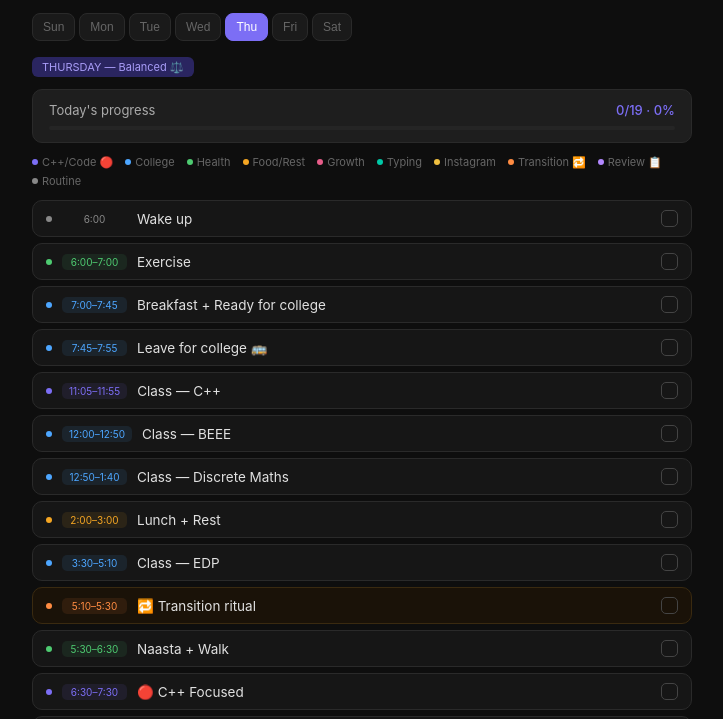
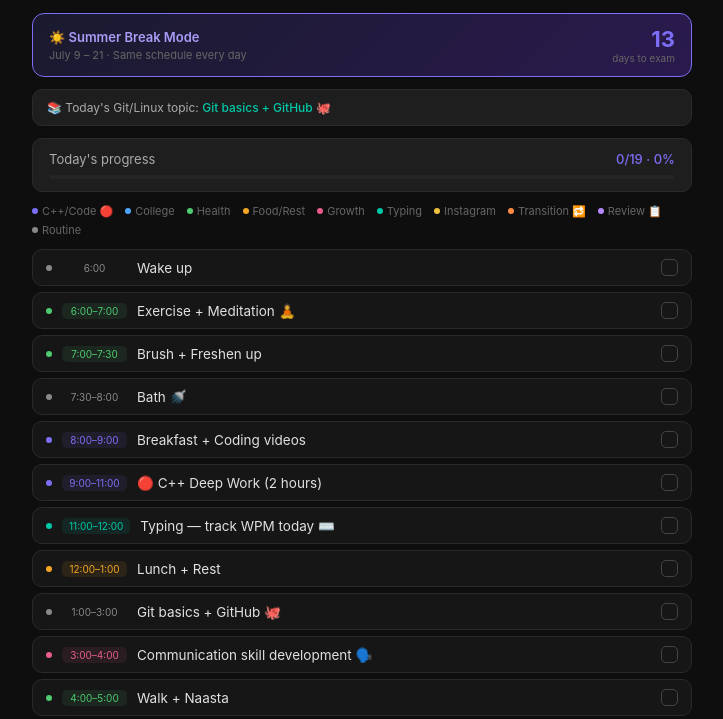
Before and after one commit to shrivastavmritunjay28-netizen/my-routine, a plain HTML site: page index.html in a window 1280 px wide. Shown: the part 66-785 px from the top of the page, without its empty margins (278-1001 px from the left). Drawn offline with Linux system fonts and the light colour scheme.

Commit message:
Update index.html

```diff
--- a/index.html
+++ b/index.html
@@ -81,6 +81,50 @@
 
 <script>
 const STORAGE_KEY = "routine_standalone_v1";
+
+const SUMMER_END = "2026-07-21";
+const isSummerMode = () => new Date().toISOString().slice(0,10) <= SUMMER_END;
+
+const getGitTopic = () => {
+  const start = new Date("2026-07-09");
+  const today = new Date();
+  const day = Math.floor((today - start) / 86400000) + 1;
+  if(day <= 3) return "Git basics + GitHub 🐙";
+  if(day <= 6) return "Linux commands 🐧";
+  if(day <= 9) return "GitHub advanced — branches, PRs 🔀";
+  return "Mix revision + small project 🛠️";
+};
+
+const getDaysLeft = () => {
+  const end = new Date("2026-07-22");
+  const today = new Date();
+  today.setHours(0,0,0,0);
+  return Math.max(0, Math.ceil((end - today) / 86400000));
+};
+
+const SUMMER_SCHEDULE = {
+  tasks: [
+    {id:"su_1", time:"6:00", label:"Wake up"},
+    {id:"su_2", time:"6:00–7:00", label:"Exercise + Meditation 🧘"},
+    {id:"su_3", time:"7:00–7:30", label:"Brush + Freshen up"},
+    {id:"su_4", time:"7:30–8:00", label:"Bath 🚿"},
+    {id:"su_5", time:"8:00–9:00", label:"Breakfast + Coding videos"},
+    {id:"su_6", time:"9:00–11:00", label:"🔴 C++ Deep Work (2 hours)"},
+    {id:"su_7", time:"11:00–12:00", label:"Typing — track WPM today ⌨️"},
+    {id:"su_8", time:"12:00–1:00", label:"Lunch + Rest"},
+    {id:"su_9", time:"1:00–3:00", label:"Git / GitHub / Linux + Dev tools 💻"},
+    {id:"su_10", time:"3:00–4:00", label:"Communication skill development 🗣️"},
+    {id:"su_11", time:"4:00–5:00", label:"Walk + Naasta"},
+    {id:"su_12", time:"5:00–6:00", label:"Free / Personality / Videos"},
+    {id:"su_13", time:"6:00–7:00", label:"Instagram (hard lock 1 hour) 📱"},
+    {id:"su_14", time:"7:00–8:00", label:"College study — exam prep 📖"},
+    {id:"su_15", time:"8:00–9:00", label:"Dinner"},
+    {id:"su_16", time:"9:00–10:00", label:"Night revision — same day topics"},
+    {id:"su_17", time:"10:00–10:10", label:"📋 Night review"},
+    {id:"su_18", time:"10:10–11:00", label:"Call + Wind down"},
+    {id:"su_19", time:"11:00", label:"Sleep 🌙"},
+  ]
+};
 
 const SCHEDULE = {
   MONDAY:[
@@ -257,6 +301,13 @@ let currentView="today";
 let activeDay=getDayName();
 let historyDate=null;
 
+function getSummerTasks(){
+  return SUMMER_SCHEDULE.tasks.map(t=>{
+    if(t.id==="su_9") return {...t, label:`${getGitTopic()}`};
+    return t;
+  });
+}
+
 function loadLogs(){try{const s=localStorage.getItem(STORAGE_KEY);if(s)logs=JSON.parse(s);}catch{}}
 function saveLogs(){try{localStorage.setItem(STORAGE_KEY,JSON.stringify(logs));}catch{}}
 function isChecked(id,date){return!!logs[date+"_"+id];}
@@ -297,30 +348,53 @@ function renderTasks(tasks,date,clickable){
 }
 
 function renderToday(){
-  const tasks=SCHEDULE[activeDay]||[];
-  const done=tasks.filter(t=>isChecked(t.id,todayStr())).length;
+  const summer = isSummerMode();
+  const tasks = summer ? getSummerTasks() : (SCHEDULE[activeDay]||[]);
+  const dateKey = todayStr();
+  const done=tasks.filter(t=>isChecked(t.id,dateKey)).length;
   const pct=tasks.length?Math.round((done/tasks.length)*100):0;
   const isToday=activeDay===getDayName();
-  const dayTabs=DAYS.map(d=>{
+  const daysLeft=getDaysLeft();
+
+  const summerBanner = summer ? `
+    <div style="background:linear-gradient(135deg,#1a1a2e,#2a1a4e);border:0.5px solid #7c6ef5;border-radius:12px;padding:12px 16px;margin-bottom:12px;display:flex;justify-content:space-between;align-items:center">
+      <div>
+        <div style="font-size:13px;font-weight:600;color:#a89cf7">☀️ Summer Break Mode</div>
+        <div style="font-size:11px;color:#666;margin-top:3px">July 9 – 21 · Same schedule every day</div>
+      </div>
+      <div style="text-align:right">
+        <div style="font-size:22px;font-weight:700;color:#7c6ef5">${daysLeft}</div>
+        <div style="font-size:10px;color:#666">days to exam</div>
+      </div>
+    </div>
+    <div style="background:#1e1e1e;border:0.5px solid #2a2a2a;border-radius:10px;padding:10px 14px;margin-bottom:12px;font-size:12px;color:#aaa">
+      📚 Today's Git/Linux topic: <span style="color:#00c9a7;font-weight:500">${getGitTopic()}</span>
+    </div>
+  ` : "";
+
+  const dayTabs = summer ? "" : DAYS.map(d=>{
     const isT=d===getDayName();
     let cls="day-tab";
     if(d===activeDay)cls+=" active";
     else if(isT)cls+=" today";
     return `<button class="${cls}" onclick="setActiveDay('${d}')">${SHORT[d]}</button>`;
   }).join("");
+
   const legendHtml=Object.entries(CAT_LABEL).map(([c,l])=>`<div class="legend-item"><div class="dot" style="background:${CAT_COLOR[c]}"></div>${l}</div>`).join("");
+
   return `
-    <div class="day-tabs">${dayTabs}</div>
-    <div class="badge">${activeDay} — ${DAY_BADGE[activeDay]}</div>
+    ${summerBanner}
+    ${!summer?`<div class="day-tabs">${dayTabs}</div>`:""}
+    ${!summer?`<div class="badge">${activeDay} — ${DAY_BADGE[activeDay]}</div>`:""}
     <div class="progress-wrap">
       <div class="progress-top">
-        <span class="progress-label">${isToday?"Today's progress":SHORT[activeDay]+" schedule"}</span>
-        <span class="progress-val">${isToday?`${done}/${tasks.length} · ${pct}%`:tasks.length+" tasks"}</span>
+        <span class="progress-label">${summer?"Today's progress":isToday?"Today's progress":SHORT[activeDay]+" schedule"}</span>
+        <span class="progress-val">${done}/${tasks.length} · ${pct}%</span>
       </div>
-      <div class="bar"><div class="fill" style="width:${isToday?pct:0}%;background:linear-gradient(90deg,#7c6ef5,#a89cf7)"></div></div>
+      <div class="bar"><div class="fill" style="width:${pct}%;background:linear-gradient(90deg,#7c6ef5,#a89cf7)"></div></div>
     </div>
     <div class="legend">${legendHtml}</div>
-    ${renderTasks(tasks,todayStr(),isToday)}
+    ${renderTasks(tasks, dateKey, true)}
   `;
 }
 
```
